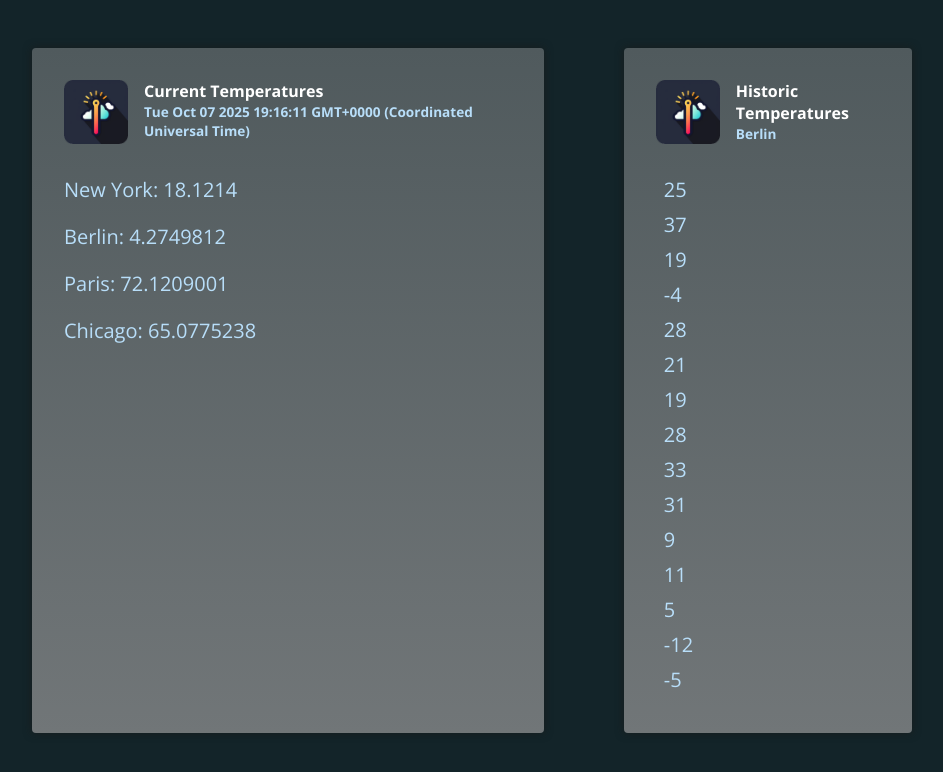
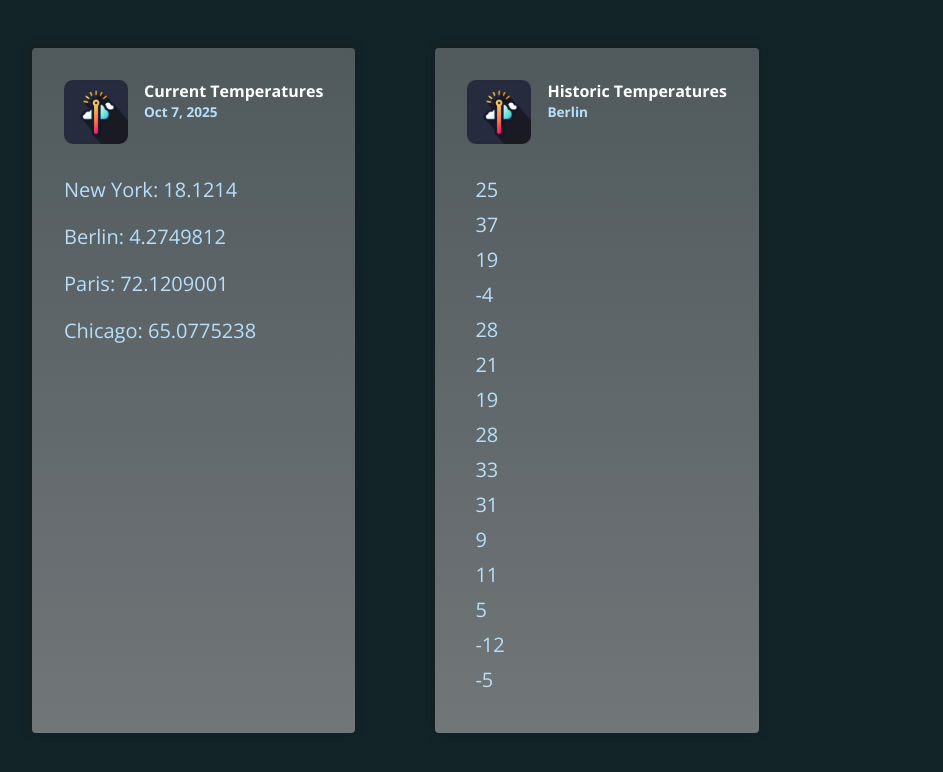
Before and after one commit to MSaqib123/section-8-angular-project, an Angular app: page / in a window 1280 px wide. Shown: the top 772 px of the page, without its empty margins (168-1111 px from the left). Built offline with nearby package versions, Linux system fonts and the light colour scheme.

Commit message:
3. Using Built-in Pipes

```diff
--- a/src/app/app.component.html
+++ b/src/app/app.component.html
@@ -1,5 +1,5 @@
 <!-- #region  2. Making Sense of Pipes -->
-<main>
+<!-- <main>
   <article class="temperatures">
     <header>
       <img src="temp-icon.png" alt="Thermometer icon" />
@@ -28,6 +28,42 @@
       }
     </ul>
   </article>
+</main> -->
+
+<!-- #endregion -->
+
+
+
+<!-- #region  3. Using Built-in Pipes -->
+<main>
+  <article class="temperatures">
+    <header>
+      <img src="temp-icon.png" alt="Thermometer icon" />
+      <div>
+        <h2>Current Temperatures</h2>
+        <p>{{ currentDate | date }}</p>
+      </div>
+    </header>
+    <p>New York: {{ currentTemperaturs.newYork }}</p>
+    <p>Berlin: {{ currentTemperaturs.berlin }}</p>
+    <p>Paris: {{ currentTemperaturs.paris }}</p>
+    <p>Chicago: {{ currentTemperaturs.chicago }}</p>
+  </article>
+
+  <article class="temperatures">
+    <header>
+      <img src="temp-icon.png" alt="Thermometer icon" />
+      <div>
+        <h2>Historic Temperatures</h2>
+        <p>Berlin</p>
+      </div>
+    </header>
+    <ul>
+      @for (temperature of historicTemperatures; track temperature) {
+      <li (click)="onReset($index)">{{ temperature }}</li>
+      }
+    </ul>
+  </article>
 </main>
 
 <!-- #endregion -->
```
Also changed, not shown: src/app/app.component.ts (+33 -1 lines).
